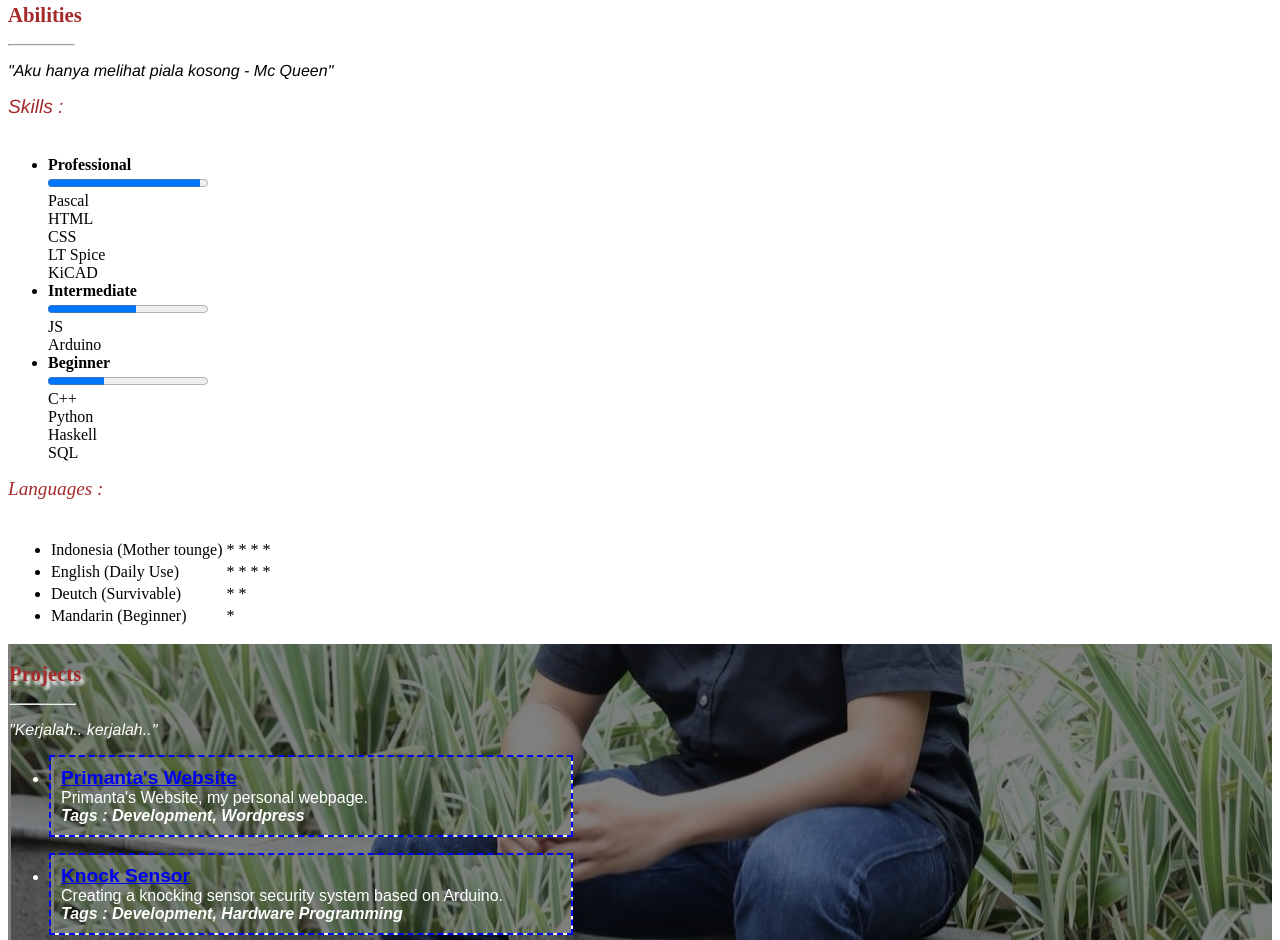
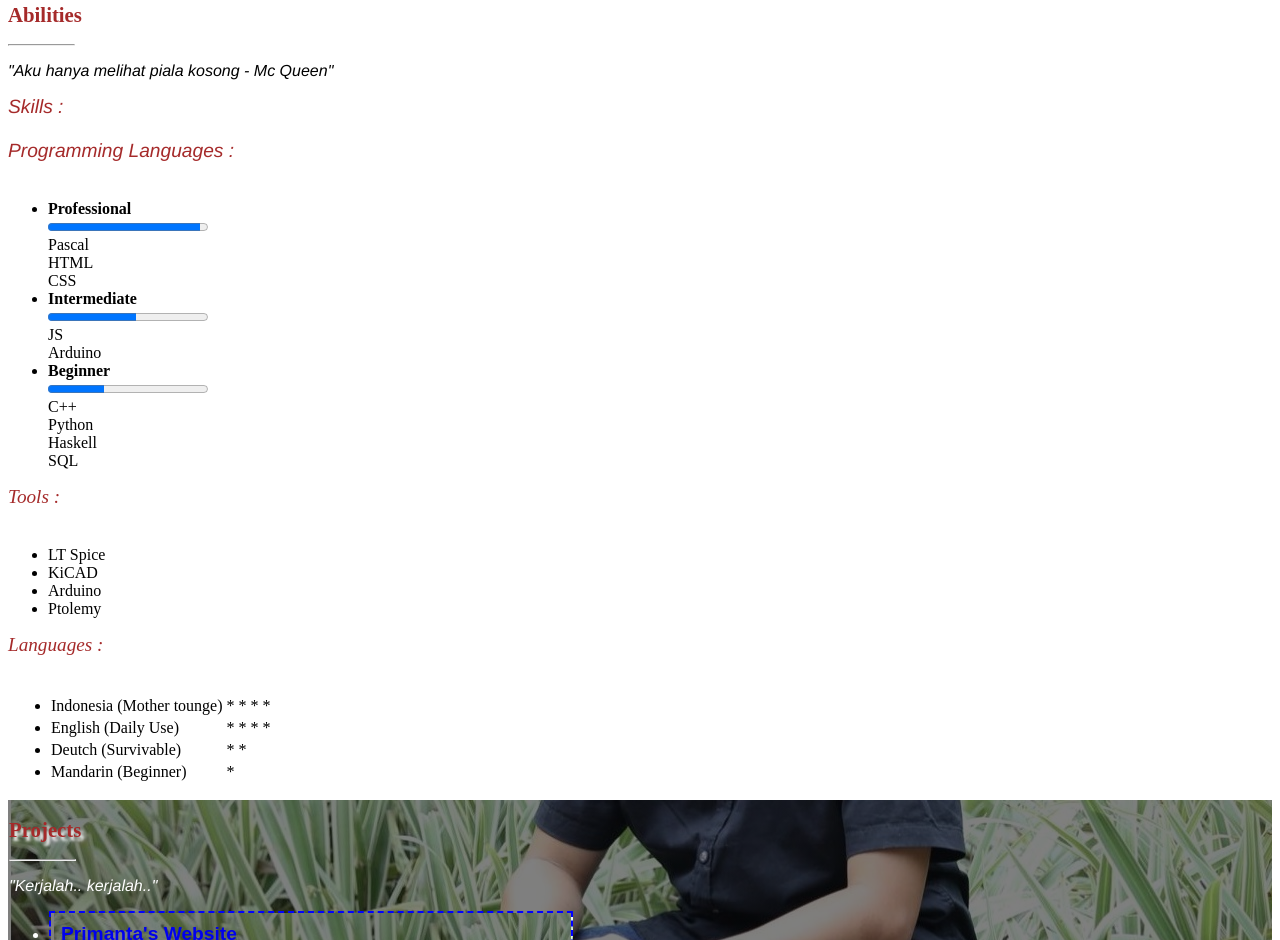
Before and after one commit to primantah/primantah.github.io, a plain HTML site: page index.html in a window 1280 px wide. Shown: the part 2253-3193 px from the top of the page. Drawn offline with Linux system fonts and the light colour scheme.

Commit message:
Update index.html

```diff
--- a/index.html
+++ b/index.html
@@ -196,13 +196,13 @@
 
         <p class="sansserif">
             <big><i><span style="color:brown">Skills :</span></i></big></br>
+
+            <big><i><span style="color:brown ">Programming Languages :</span></i></big></br>
             <ul>
                 <li><b>Professional</b></br><progress min="0" max="100" value="95"></progress></li>
                     <span>Pascal</span>
                     <span>HTML</span>
                     <span>CSS</span>
-                    <span>LT Spice</span>
-                    <span>KiCAD</span>
                 <li><b>Intermediate</b></br><progress min="0" max="100" value="55"></progress></li>
                     <span>JS</span>
                     <span>Arduino</span>
@@ -213,8 +213,15 @@
                     <span>SQL</span>
             </ul>
 
+            <big><i><span style="color:brown ">Tools :</span></i></big></br>
+            <ul>
+                <li>    <span>LT Spice</span>   </li>
+                <li>    <span>KiCAD</span>      </li>
+                <li>    <span>Arduino</span>    </li>
+                <li>    <span>Ptolemy</span>    </li>
+            </ul>
+
             <big><i><span style="color:brown ">Languages :</span></i></big></br>
-
             <ul>
                 <table>
                     <tr>
@@ -281,7 +288,7 @@
                             <u><big><b>
                                 <a href="http://www.primanta.me" target="_blank">
                                 Primanta's Website</a></b></big></u></br>
-                            Primanta's Website, my personal webpage.</br>
+                                Primanta's Website, my personal webpage.</br>
                             <b><i>Tags : Development, Wordpress</i></b>
                         </p>
                     </li>
```
